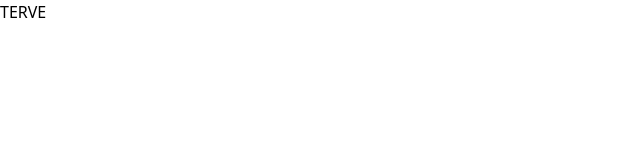
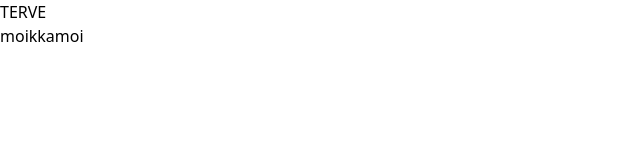
Before and after one commit to jamktiko/ryhma4, a SvelteKit app in the folder gitsekoilu/: page / in a window 1280 px wide. Shown: the top 160 px of the page, without its empty margins (0-640 px from the left). Built offline with nearby package versions, Linux system fonts and the light colour scheme.

Commit message:
page.svelteen lisätty h2-otsikko

```diff
--- a/gitsekoilu/src/routes/+page.svelte
+++ b/gitsekoilu/src/routes/+page.svelte
@@ -6,6 +6,8 @@
 
   <h1> TERVE </h1>
 
+  <h2>moikkamoi</h2>
+
 </main>
 
 <style>
```
Also changed, not shown: 1 other file (tests, documents, lock files or other folders).
